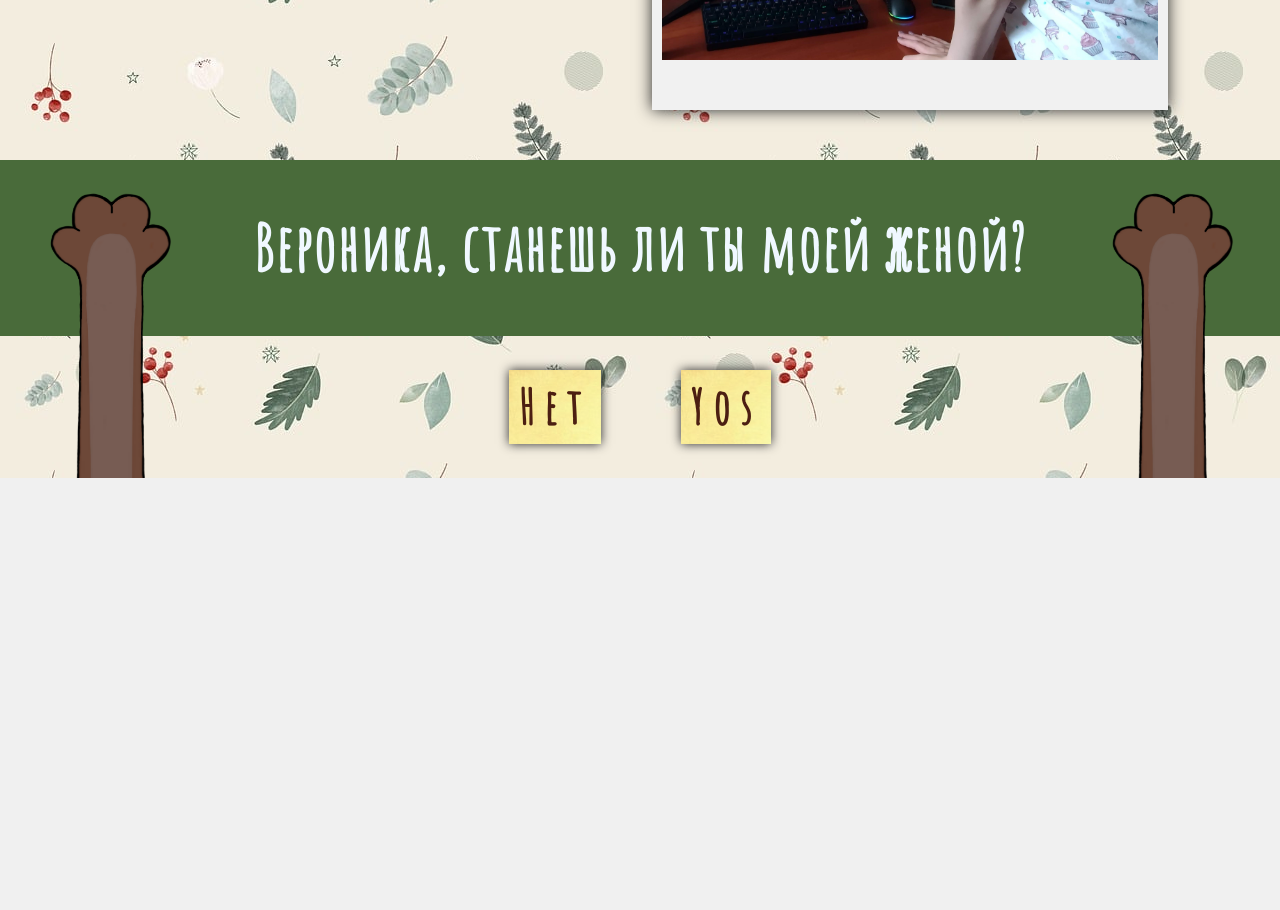
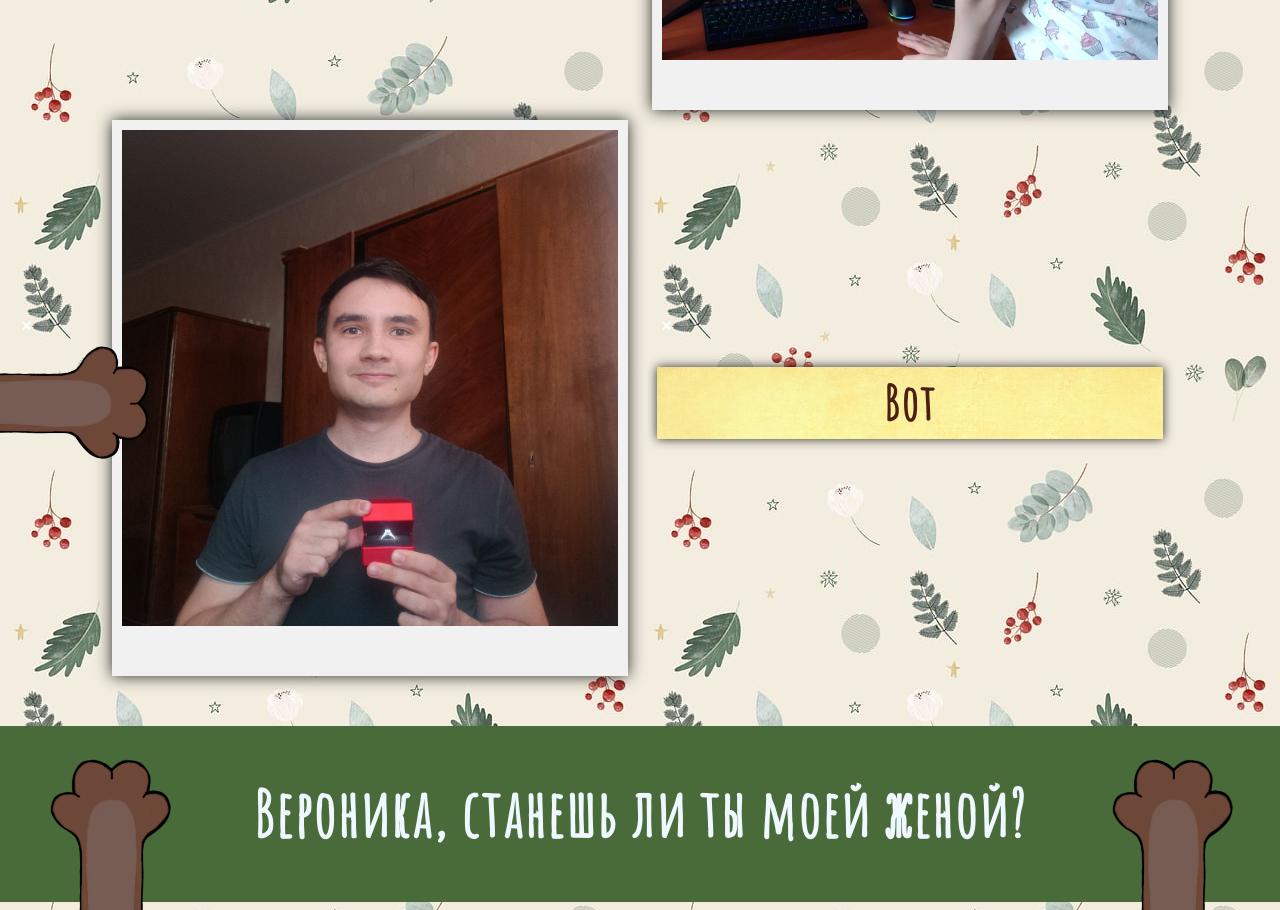
Before and after one commit to TimurNigmatullin/Proposal-website.github.io, a plain HTML site: page index.html in a window 1280 px wide. Shown: the part 10656-11566 px from the top of the page. Before the commit the page ends 11134 px from the top, so only its background shows below. Drawn offline with nearby package versions, Linux system fonts and the light colour scheme.

Commit message:
less tabs

```diff
--- a/css/styles.css
+++ b/css/styles.css
@@ -412,7 +412,7 @@ body {
 @media (max-width: 485px) {
 
     .container-fluid {
-    padding: 30px;
+        padding: 30px;
     }
 
     #header1 {
--- a/index.html
+++ b/index.html
@@ -483,6 +483,29 @@
 	<!--End of row-->
 	</div>
 
+	<!-- Beggining of row -->
+	<div class="row" data-aos="slide-right">
+
+		<div class="col-md-6 col-sm-12 all-col">
+
+			<img src="images/proposal.jpg" height="696" width="604" class="photo-tile">
+
+			<div>
+				<img src="images/Paw-slide-right.png" class="paw-slide-right">
+			</div>
+
+		</div>
+
+		<div class="col-md-6 col-sm-12 all-col">
+			<div href="" class="text-tile">
+				Вот
+			</div>
+		</div>
+	</div>
+	<!--End of row-->
+
+
+
 	<!-- End of container-->
 	</div>
 
@@ -515,7 +538,7 @@
 
 	<div class="row">
 		<div class="proposal-block">
-			<a href="#top" class="proposal-no"> Нет </a>
+			<a href="https://t.me/bifiduy" class="proposal-no"> Нет </a>
 			<a href="https://t.me/bifiduy" target="_blank" class="proposal-yes"> Yos </a>
 		</div>
 	</div>
```
Also changed, not shown: images/proposal.jpg (added).
